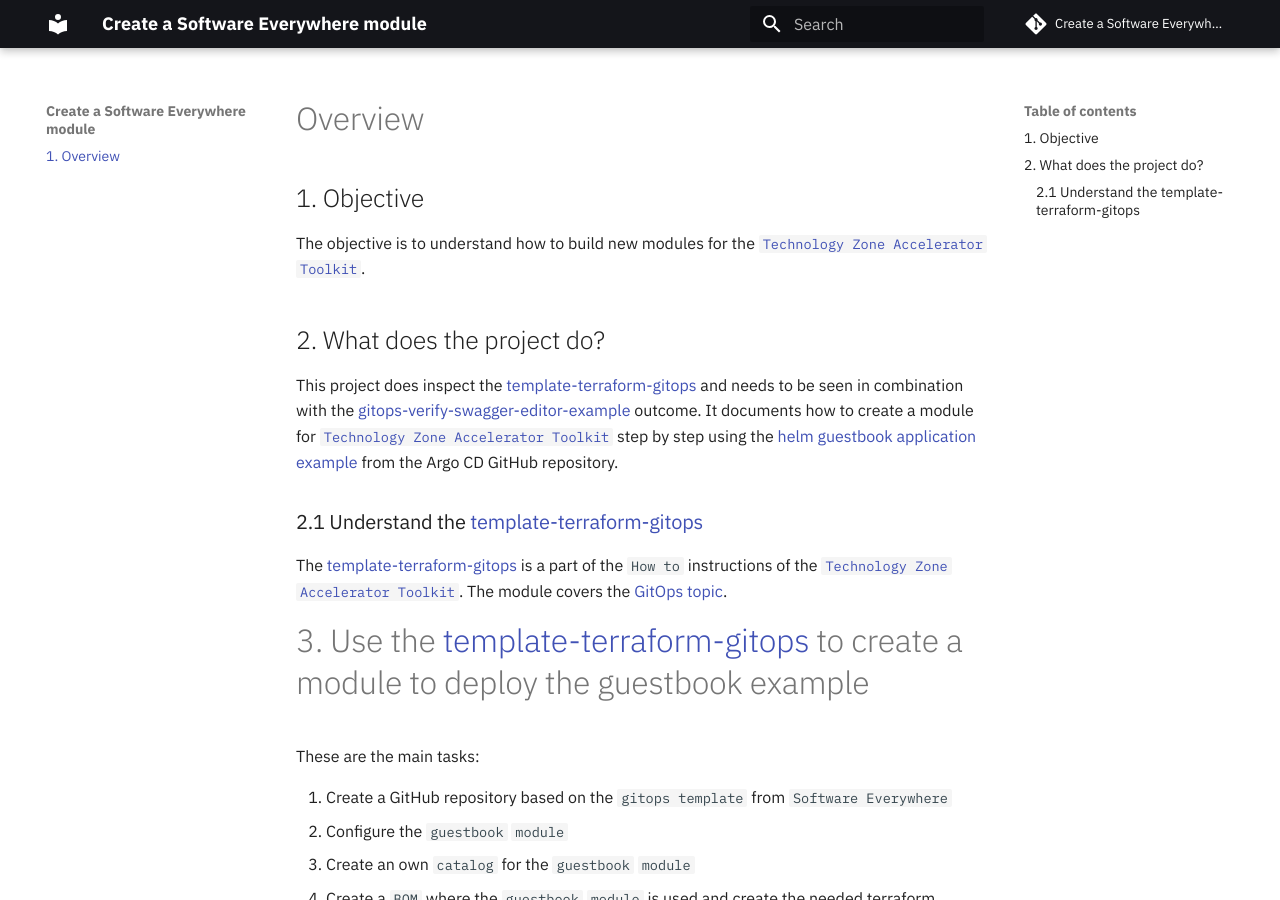
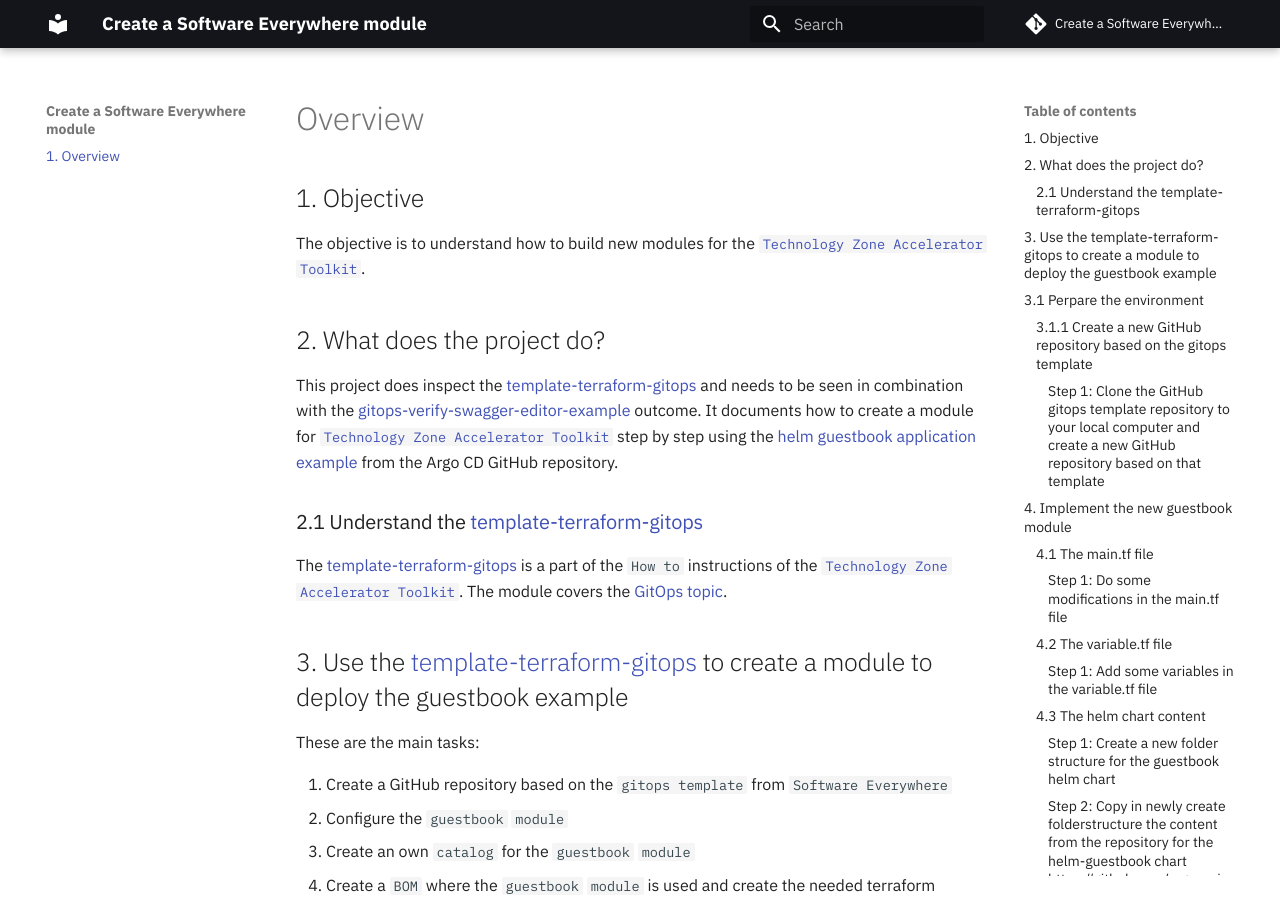
Before and after one commit to thomassuedbroecker/gitops-create-software-everywhere-module, an MkDocs documentation site: the page built from documentation/README.md, in a window 1280 px wide and 900 px high. Built offline with MkDocs 1.6.1 and Material for MkDocs 9.7.7, drawn with Linux system fonts in a browser that asks for light colours; comment, search, counter and statistics services are not loaded; some of the changed text lies outside the part shown.

Commit message:
update readme

```diff
--- a/documentation/README.md
+++ b/documentation/README.md
@@ -14,7 +14,7 @@
 The [template-terraform-gitops](https://github.com/cloud-native-toolkit/template-terraform-gitops) is a part of the `How to` instructions of the [`Technology Zone Accelerator Toolkit`](https://modules.cloudnativetoolkit.dev/).
 The module covers the [GitOps topic](https://modules.cloudnativetoolkit.dev/#/how-to/gitops).
 
-# 3. Use the [template-terraform-gitops](https://github.com/cloud-native-toolkit/template-terraform-gitops) to create a module to deploy the guestbook example
+## 3. Use the [template-terraform-gitops](https://github.com/cloud-native-toolkit/template-terraform-gitops) to create a module to deploy the guestbook example
 
 These are the main tasks:
 
```
